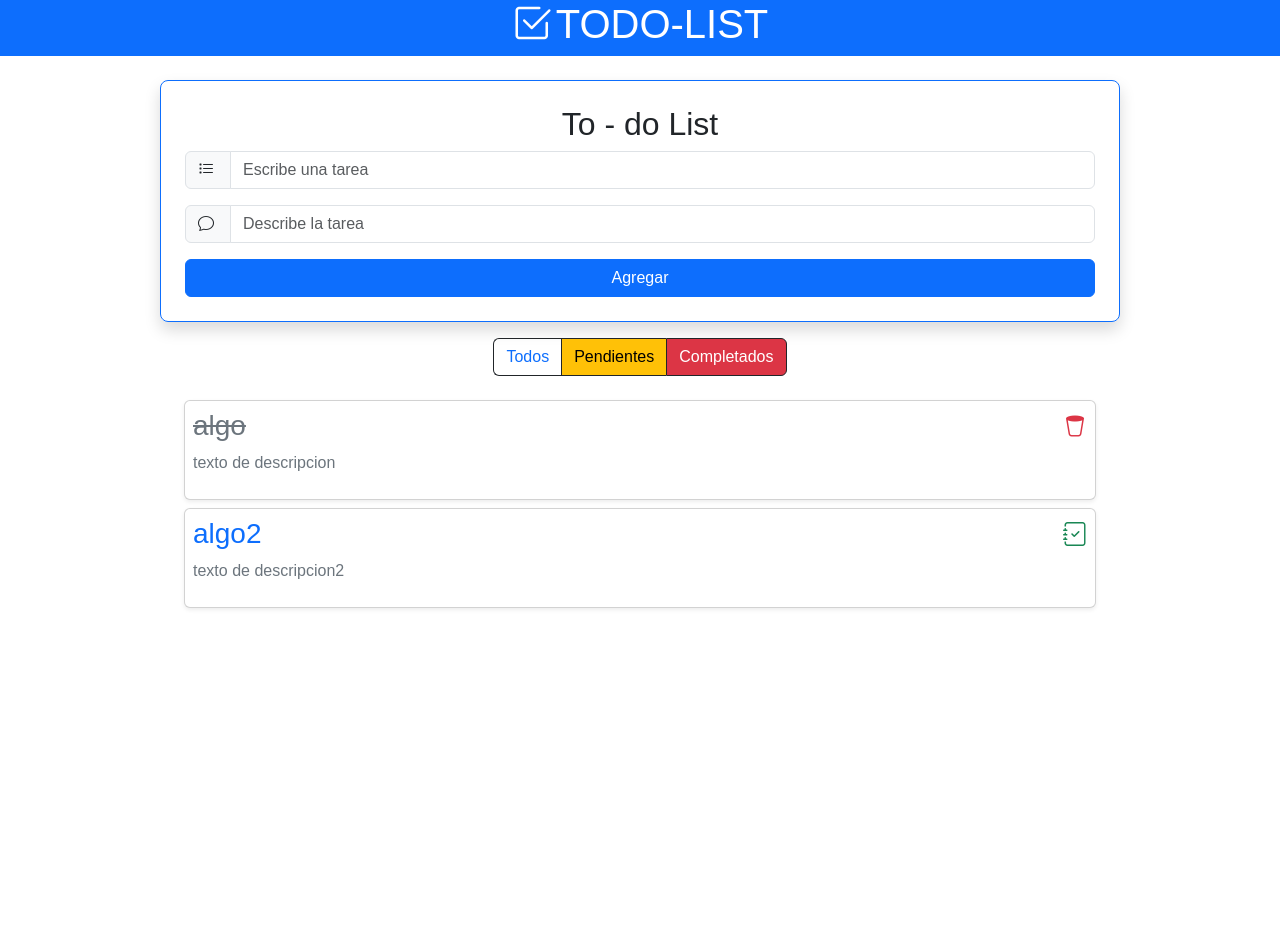
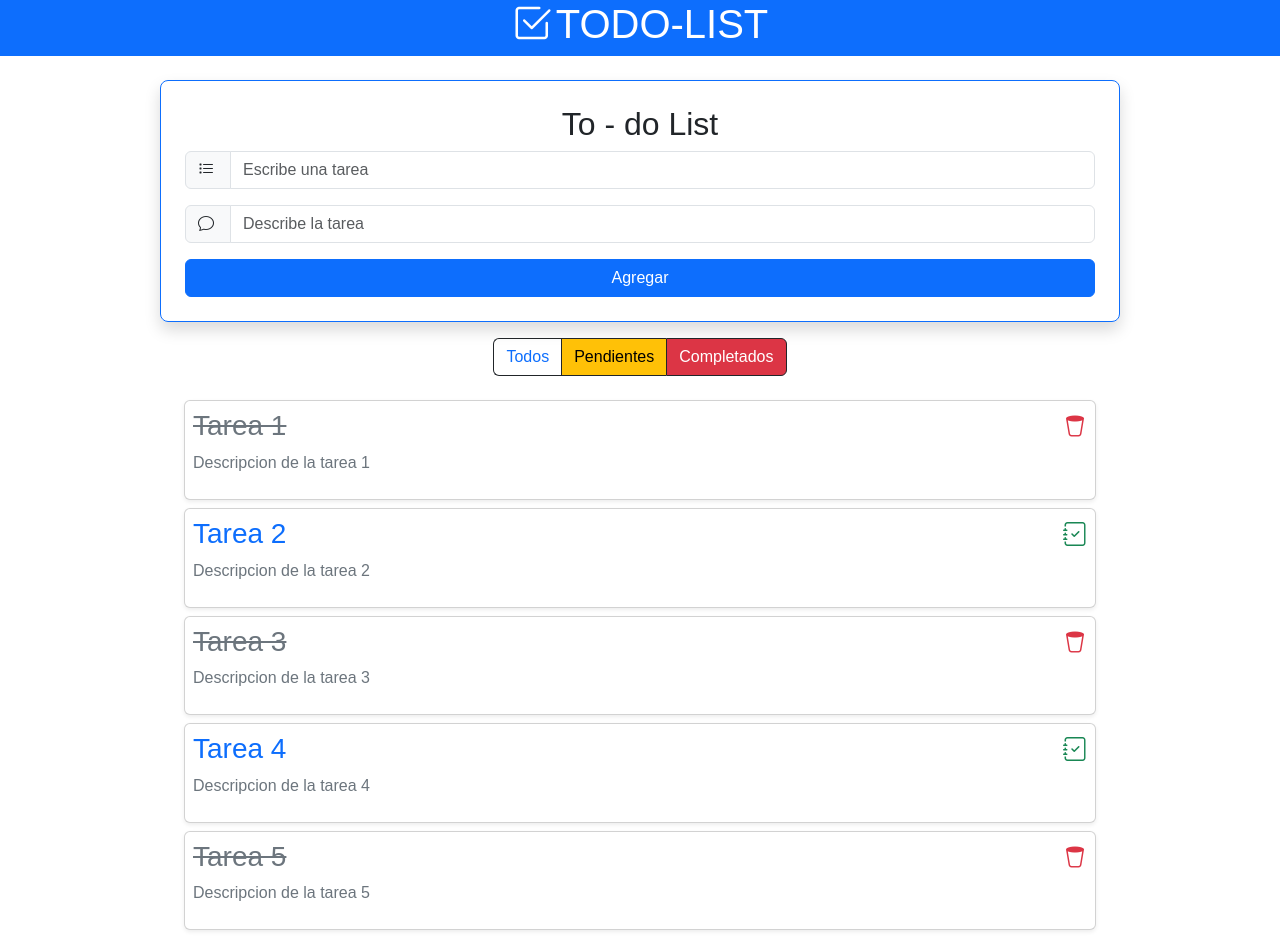
Before and after one commit to GaelFG17/todo-react, a React (Vite) app: page / in a window 1280 px wide. Shown: the top 936 px of the page. Before the commit the page ends 800 px from the top, so only its background shows below. Built offline with nearby package versions, Linux system fonts and the light colour scheme.

Commit message:
uso del arreglo con map

```diff
--- a/src/App.jsx
+++ b/src/App.jsx
@@ -9,7 +9,32 @@ const App = () => {
     {
       titulo : "Tarea 1",
       descripccion : "Descripcion de la tarea 1",
-      isComplete : false
+      isComplete : true,
+    },
+    {
+      titulo : "Tarea 2",
+      descripccion : "Descripcion de la tarea 2",
+      isComplete : false,
+    },
+    {
+      titulo : "Tarea 3",
+      descripccion : "Descripcion de la tarea 3",
+      isComplete : true,
+    },
+    {
+      titulo : "Tarea 4",
+      descripccion : "Descripcion de la tarea 4",
+      isComplete : false,
+    },
+    {
+      titulo : "Tarea 5",
+      descripccion : "Descripcion de la tarea 5",
+      isComplete : true,
+    },
+    {
+      titulo : "Tarea 6",
+      descripccion : "Descripcion de la tarea 6",
+      isComplete : false,
     }
   ])
   return (
--- a/src/Tareas/index.jsx
+++ b/src/Tareas/index.jsx
@@ -2,11 +2,24 @@
 import React from 'react'
 import Card from './Card'
 
-const Tareas = () => {
+const Tareas = ({listaTareas, setListaTareas}) => {
   return (
     <section className='flex flex-column justify-content-center align-items-center p-4 col-9'>
-      <Card isComplete={true} titulo = {"algo"} descripccion = {"texto de descripcion"}/>
-      <Card isComplete={false} titulo = {"algo2"} descripccion = {"texto de descripcion2"}/>
+      {
+        // eslint-disable-next-line react/prop-types
+        listaTareas.map(
+          (tarea, index) =>{
+            return (
+              <Card
+              key = {index}
+              isComplete = {tarea.isComplete}
+              titulo = {tarea.titulo}
+              descripccion = {tarea.descripccion}
+              />
+            )
+          }
+        )
+      }
     </section>
   )
 }
```
